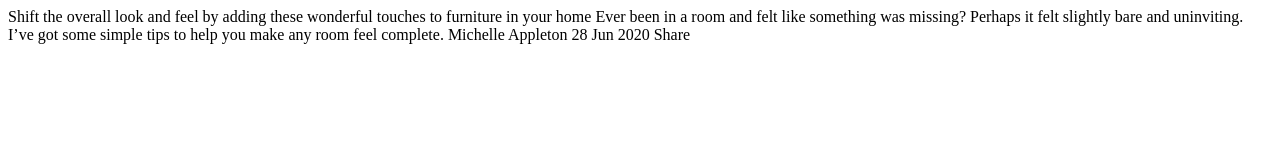
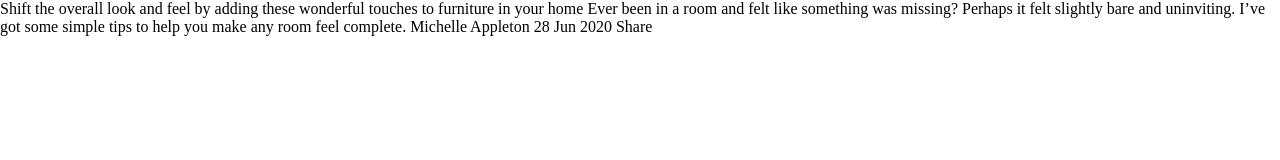
Before and after one commit to MikeBeloborodov/article_preview_component, a plain HTML site: page index.html in a window 1280 px wide. Drawn offline with Linux system fonts and the light colour scheme.

Commit message:
basic styles

```diff
--- a/fonts/fonts.css
+++ b/fonts/fonts.css
@@ -0,0 +1,13 @@
+@font-face {
+  font-family: 'Manrope', sans-serif;
+  font-size: 500;
+  font-display: swap;
+  src: url(./Manrope-Medium.ttf) format('truetype');
+}
+
+@font-face {
+  font-family: 'Manrope', sans-serif;
+  font-size: 700;
+  font-display: swap;
+  src: url(./Manrope-Bold.ttf) format('truetype');
+}
--- a/index.html
+++ b/index.html
@@ -10,6 +10,9 @@
       href="./images/favicon-32x32.png"
     />
     <title>Frontend Mentor | Article preview component</title>
+    <link rel="stylesheet" href="fonts/fonts.css">
+    <link rel="stylesheet" href="styles/global.css">
+    <link rel="stylesheet" href="style.css">
   </head>
   <body>
     Shift the overall look and feel by adding these wonderful touches to
--- /dev/null
+++ b/style.css
@@ -0,0 +1,10 @@
+:root {
+  --clr-light-grayish-blue: hsl(210, 46%, 95%);
+  --clr-grayish-blue: hsl(212, 23%, 69%);
+  --clr-desaturated-dark-blue: hsl(214, 17%, 51%);
+  --clr-very-dark-grayish-blue:  hsl(217, 19%, 35%);
+
+  --fw-medium: 500;
+  --fw-bold: 700;
+  --font-size-13: 0.813rem /* 13px */
+}
--- a/styles/global.css
+++ b/styles/global.css
@@ -0,0 +1,30 @@
+*,
+*::before,
+*::after {
+  box-sizing: border-box;
+}
+
+body {
+  margin: 0;
+  padding: 0;
+  font-family: 'Manrope';
+}
+
+h1,
+h2,
+h3,
+h4,
+h5,
+h6,
+p,
+ul,
+ol,
+li,
+blockquote {
+  margin: 0;
+  padding: 0;
+}
+
+img {
+  width: 100%;
+}
```
